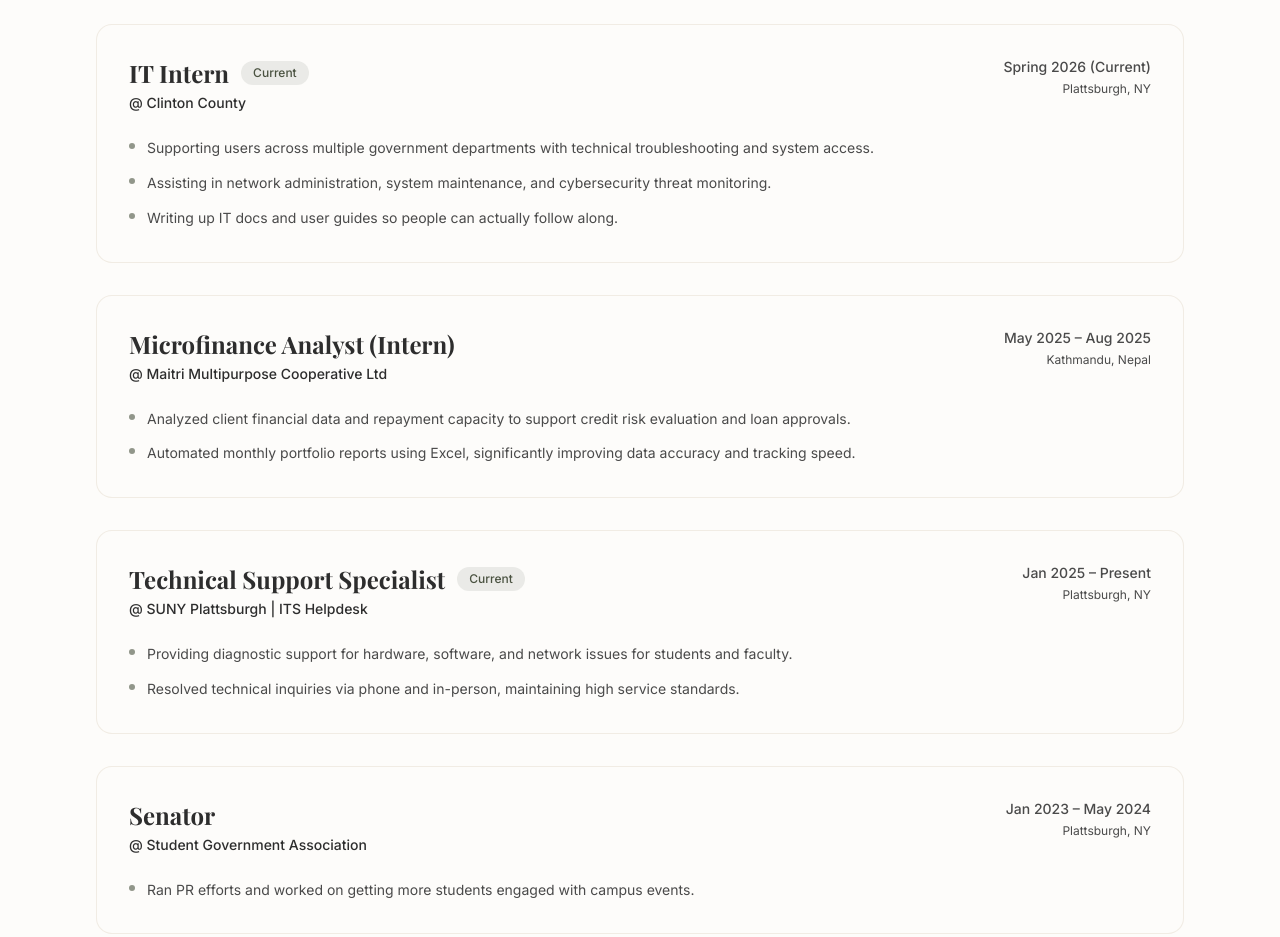
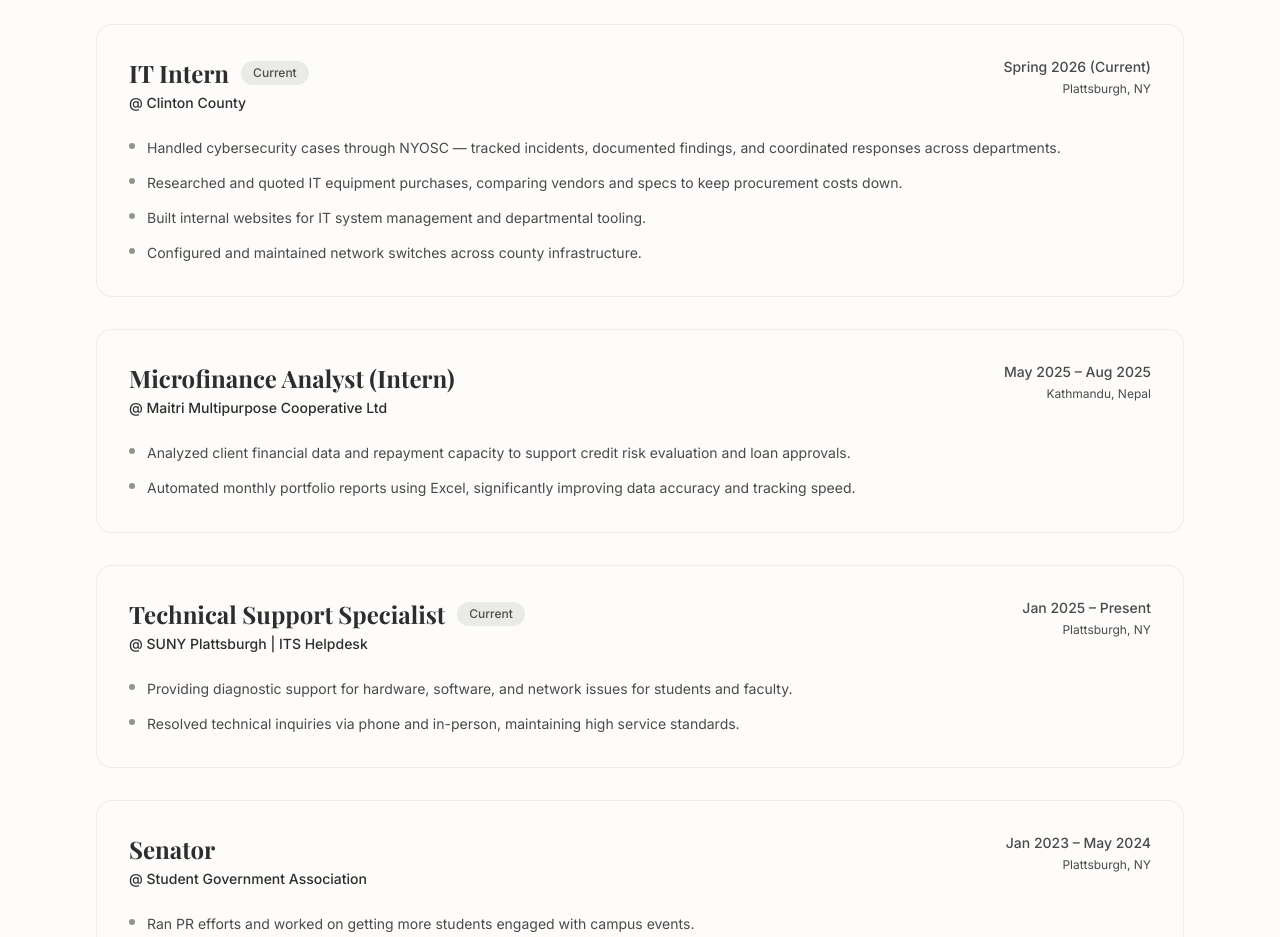
Before and after one commit to not-aryan7/Portfolio, a React (Create React App) app: page / in a window 1280 px wide. Shown: the part 3900-4837 px from the top of the page. Built offline with nearby package versions, Linux system fonts and the light colour scheme; a web font is replaced by a local one.

Commit message:
update IT intern role with actual work

```diff
--- a/src/components/Experience.jsx
+++ b/src/components/Experience.jsx
@@ -9,9 +9,10 @@
       location: "Plattsburgh, NY",
       current: true,
       responsibilities: [
-        "Supporting users across multiple government departments with technical troubleshooting and system access.",
-        "Assisting in network administration, system maintenance, and cybersecurity threat monitoring.",
-        "Writing up IT docs and user guides so people can actually follow along."
+        "Handled cybersecurity cases through NYOSC — tracked incidents, documented findings, and coordinated responses across departments.",
+        "Researched and quoted IT equipment purchases, comparing vendors and specs to keep procurement costs down.",
+        "Built internal websites for IT system management and departmental tooling.",
+        "Configured and maintained network switches across county infrastructure."
       ]
     },
     {
```
